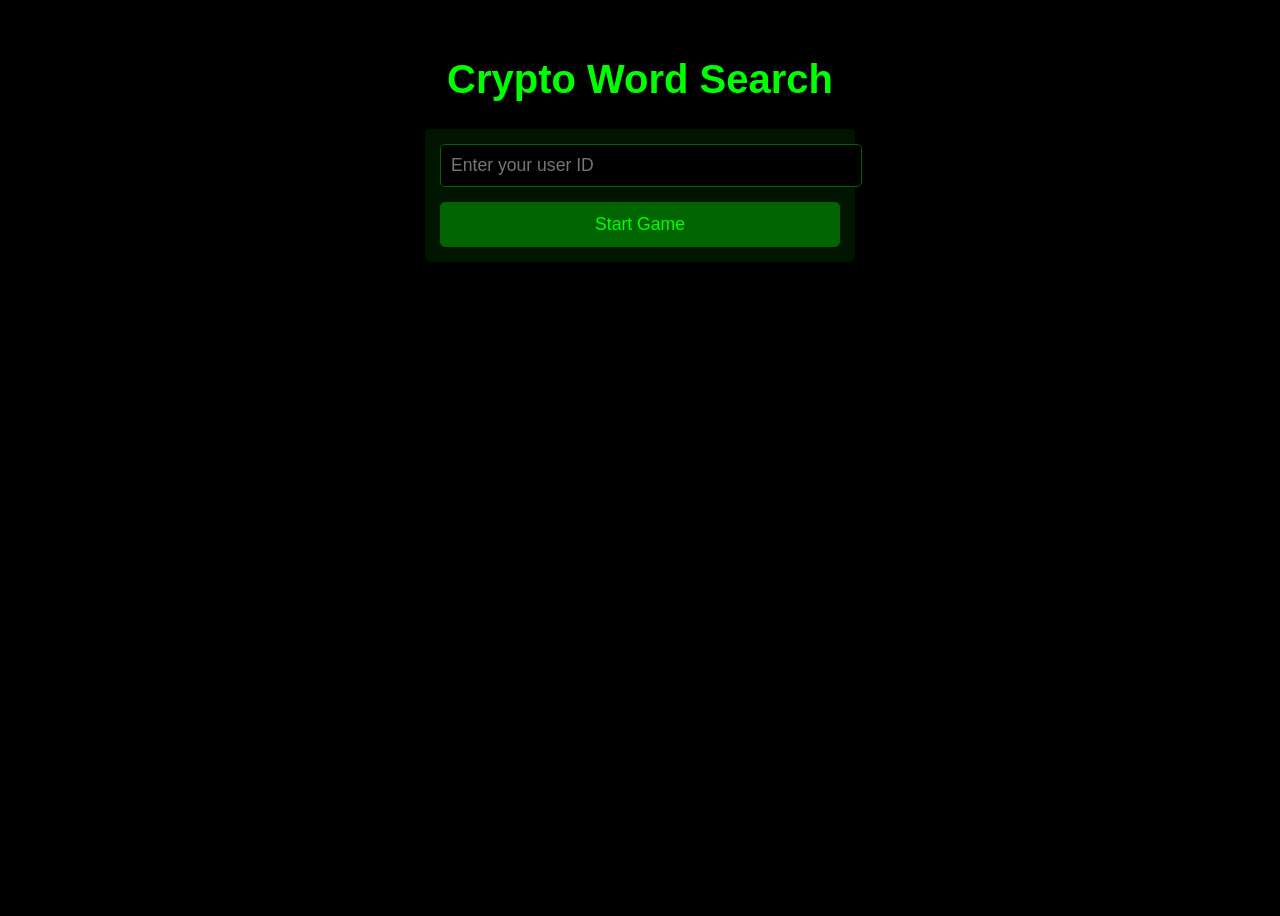
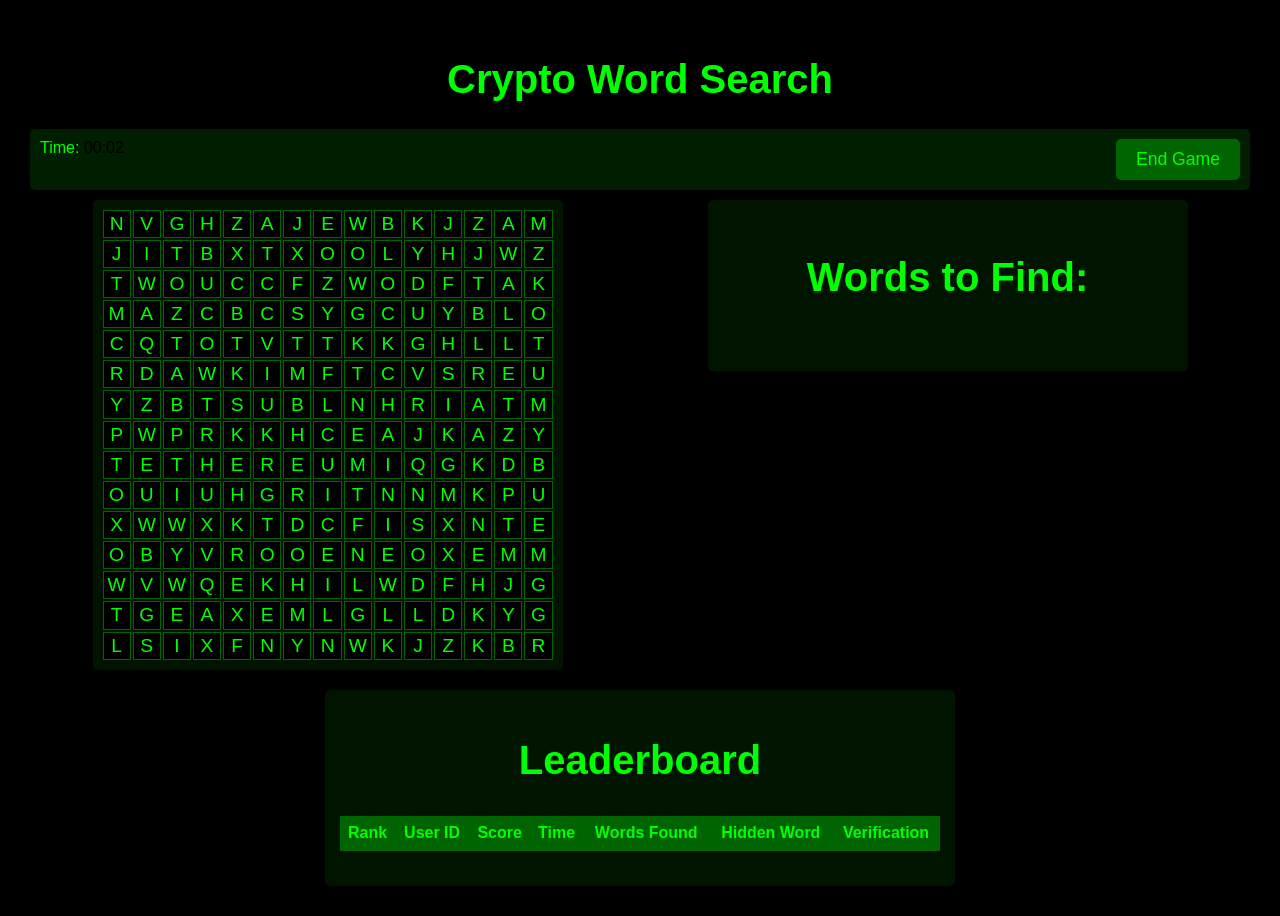
Before and after one commit to paca2024/Crypto-Word-Searchv2, a plain HTML site: page index.html in a window 1280 px wide. Both pictures are taken after a click on the button "Start Game". Before the commit the page ends 800 px from the top, so only its background shows below. Drawn offline with Linux system fonts and the light colour scheme.

Commit message:
Fixed button ID and added null checks for DOM elements

```diff
--- a/index.html
+++ b/index.html
@@ -21,7 +21,7 @@
         <div id="gameContent" class="hidden">
             <div class="game-info">
                 <div class="timer">Time: <span id="timer">00:00</span></div>
-                <button id="endGame">End Game</button>
+                <button id="endGameBtn">End Game</button>
             </div>
 
             <div class="game-container">
--- a/script.js
+++ b/script.js
@@ -49,8 +49,16 @@ function initGame() {
     placeHiddenWord();
 
     // Update UI
-    document.getElementById('endGameBtn').disabled = false;
-    document.getElementById('timer').style.color = 'black';
+    const endGameBtn = document.getElementById('endGameBtn');
+    const timer = document.getElementById('timer');
+    const gameContent = document.getElementById('gameContent');
+    const userIdForm = document.getElementById('userIdForm');
+
+    if (endGameBtn) endGameBtn.disabled = false;
+    if (timer) timer.style.color = 'black';
+    if (gameContent) gameContent.classList.remove('hidden');
+    if (userIdForm) userIdForm.classList.add('hidden');
+
     startTimer();
 }
 
```
